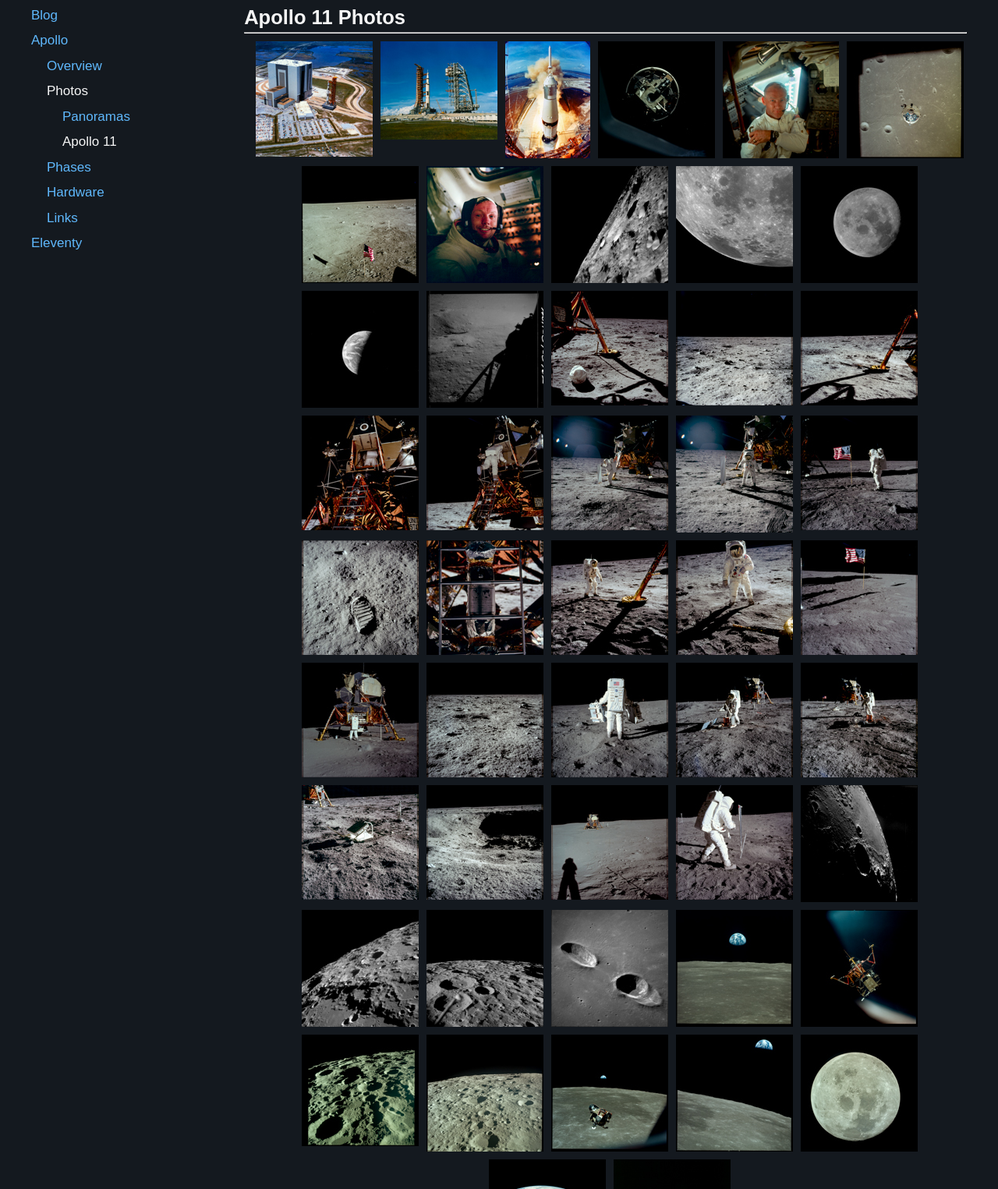
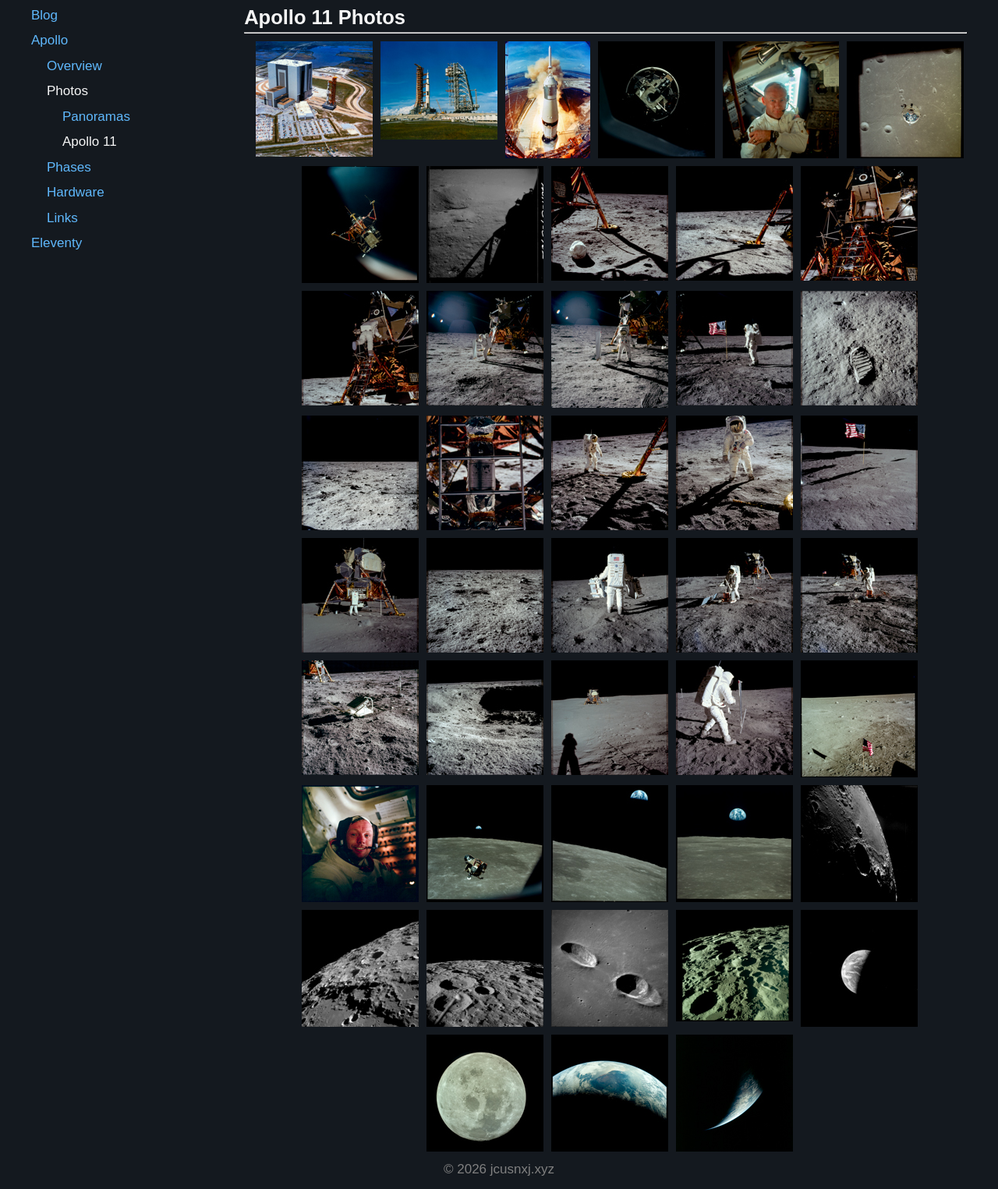
Before and after one commit to jcusnxj/11ty, an Eleventy site: page src/en/note/apollo/images/a11-photos.md in a window 1280 px wide. Shown: the part 82-1607 px from the top of the page at 78% size. Built offline with nearby package versions, Linux system fonts and the light colour scheme; Eleventy itself is replaced by a stand-in of ours; files that its build step writes are made by us from their sources.

Commit message:
content update

```diff
--- a/src/en/note/apollo/images/a11-photos.md
+++ b/src/en/note/apollo/images/a11-photos.md
@@ -14,7 +14,7 @@ eleventyNavigation:
     data-pswp-height="1971"
     target="_blank">
     <img src="/assets/img/apollo/apollo-11/thumbnails/69-HC-619.jpg" alt="" />
-    <span class="pswp-caption-content">Saturn V with Apollo 11 is rolled out of the Vehicle Assembly Building  to Launch Complex 39A. Photo No. 69-HC-619.</span>
+    <span class="pswp-caption-content">Apollo je vyváženo z montážní haly směrem k odpalovacímu komplexu 39A. Číslo snímku 69-HC-619.</span>
   </a>
 
   <a href="/assets/img/apollo/apollo-11/S69-38660.jpg"
@@ -22,7 +22,7 @@ eleventyNavigation:
     data-pswp-height="1680"
     target="_blank">
     <img src="/assets/img/apollo/apollo-11/thumbnails/S69-38660.jpg" alt="" />
-    <span class="pswp-caption-content">Saturn V with Apollo 11 and Mobile Service Structure at pad 39A. 1 July 1969. Photo No. S69-38660.</span>
+    <span class="pswp-caption-content">Raketa Saturn V se systémem Apollo 11 na startovací rampě 39A dne 1. července 1969. Číslo snímku S69-38660.</span>
   </a>
 
   <a href="/assets/img/apollo/apollo-11/KSC-69PC-420.jpg"
@@ -30,7 +30,7 @@ eleventyNavigation:
     data-pswp-height="2000"
     target="_blank">
     <img src="/assets/img/apollo/apollo-11/thumbnails/KSC-69PC-420.jpg" alt="" />
-    <span class="pswp-caption-content">Apollo 11 liftoff, from an automatic camera on the launch tower. Photo No. KSC-69PC-420.</span>
+    <span class="pswp-caption-content">Start rakety Saturn V se systémem Apollo 11 pořízený automatickou kamerou na startovací věži. Číslo snímku KSC-69PC-420.</span>
   </a>
 
   <a href="/assets/img/apollo/apollo-11/AS11-36-5313.jpg"
@@ -57,52 +57,12 @@ eleventyNavigation:
     <span class="pswp-caption-content">Velitelský modul Columbia krátce po odpojení od LM. Vlevo od CSM krátery Taruntius K a Taruntius P a hřeben Dorsum Cayeux. Vše součástí Mare Fecunditatis (Sea of Feritlity). V horní části fotografie krátery Anvil a Taruntius H. Čas mise někdy po 100:12:03 (čas odpojení). Číslo snímku AS11-37-5445.</span>
   </a>
 
-  <a href="/assets/img/apollo/apollo-11/AS11-37-5512.jpg"
+  <a href="/assets/img/apollo/apollo-11/AS11-44-6584.jpg"
     data-pswp-width="2000"
     data-pswp-height="2000"
     target="_blank">
-    <img src="/assets/img/apollo/apollo-11/thumbnails/AS11-37-5512.jpg" alt="" />
-    <span class="pswp-caption-content">Pohled na lunární povrch z LM po ukončení EVA. Vlajka USA a za ní televizní kamera. Číslo snímku AS11-37-5512.</span>
-  </a>
-
-  <a href="/assets/img/apollo/apollo-11/AS11-37-5528.jpg"
-    data-pswp-width="2000"
-    data-pswp-height="2000"
-    target="_blank">
-    <img src="/assets/img/apollo/apollo-11/thumbnails/AS11-37-5528.jpg" alt="" />
-    <span class="pswp-caption-content">Buzz Aldrin fotí Neila Amstronga po ukončení EVA bez helmy, ale jina stále v EVA obleku. Číslo snímku AS11-37-5528.</span>
-  </a>
-
-  <a href="/assets/img/apollo/apollo-11/AS11-38-5566.jpg"
-    data-pswp-width="2000"
-    data-pswp-height="2000"
-    target="_blank">
-    <img src="/assets/img/apollo/apollo-11/thumbnails/AS11-38-5566.jpg" alt="" />
-    <span class="pswp-caption-content">Snímek pořízen z oběžné dráhy Měsíce během návratu k Zemi. Číslo snímku AS11-38-5566.</span>
-  </a>
-
-  <a href="/assets/img/apollo/apollo-11/AS11-38-5613.jpg"
-    data-pswp-width="2000"
-    data-pswp-height="2000"
-    target="_blank">
-    <img src="/assets/img/apollo/apollo-11/thumbnails/AS11-38-5613.jpg" alt="" />
-    <span class="pswp-caption-content">Vzdalující se Měsíc po opuštění oběžné dráhy Měsíce (po tzv. trans-Earth injection). Číslo snímku AS11-38-5613.</span>
-  </a>
-
-  <a href="/assets/img/apollo/apollo-11/AS11-38-5666.jpg"
-    data-pswp-width="2000"
-    data-pswp-height="2000"
-    target="_blank">
-    <img src="/assets/img/apollo/apollo-11/thumbnails/AS11-38-5666.jpg" alt="" />
-    <span class="pswp-caption-content">Vzdalující se Měsíc po opuštění oběžné dráhy Měsíce (po tzv. trans-Earth injection). Číslo snímku AS11-38-5666.</span>
-  </a>
-
-  <a href="/assets/img/apollo/apollo-11/AS11-38-5719.jpg"
-    data-pswp-width="2000"
-    data-pswp-height="2000"
-    target="_blank">
-    <img src="/assets/img/apollo/apollo-11/thumbnails/AS11-38-5719.jpg" alt="" />
-    <span class="pswp-caption-content">Snímek pořízen během fáze přibližování k Zemi. Číslo snímku AS11-38-5719.</span>
+    <img src="/assets/img/apollo/apollo-11/thumbnails/AS11-44-6584.jpg" alt="" />
+    <span class="pswp-caption-content">LM po oddělení od CSM na oběžné dráze Měsíce. 250mm objektiv. Číslo snímku AS11-44-6584.</span>
   </a>
 
   <a href="/assets/img/apollo/apollo-11/AS11-39-5762.jpg"
@@ -110,7 +70,7 @@ eleventyNavigation:
     data-pswp-height="2000"
     target="_blank">
     <img src="/assets/img/apollo/apollo-11/thumbnails/AS11-39-5762.jpg" alt="" />
-    <span class="pswp-caption-content">Výhled z okénka Lunárního modulu po ukončení EVA. Číslo snímku AS11-39-5762.</span>
+    <span class="pswp-caption-content">Výhled z okénka Lunárního modulu po přístání a před EVA. Číslo snímku AS11-39-5762.</span>
   </a>
 
   <a href="/assets/img/apollo/apollo-11/AS11-40-5850.jpg"
@@ -119,14 +79,6 @@ eleventyNavigation:
     target="_blank">
     <img src="/assets/img/apollo/apollo-11/thumbnails/AS11-40-5850.jpg" alt="" />
     <span class="pswp-caption-content">První snímek během EVA pořízený Neilem Amstrongem. Na povrchu odhozený pytel s odpadem. Čas mise 109:30:53. Číslo snímku AS11-40-5850.</span>
-  </a>
-
-  <a href="/assets/img/apollo/apollo-11/AS11-40-5851.jpg"
-    data-pswp-width="2000"
-    data-pswp-height="1960"
-    target="_blank">
-    <img src="/assets/img/apollo/apollo-11/thumbnails/AS11-40-5851.jpg" alt="" />
-    <span class="pswp-caption-content">Snímek lunárního povrchu během EVA. Číslo snímku AS11-40-5851.</span>
   </a>
 
   <a href="/assets/img/apollo/apollo-11/AS11-40-5858.jpg"
@@ -153,7 +105,7 @@ eleventyNavigation:
     <span class="pswp-caption-content">Buzz Aldrin seskakující na vrchní příčku žebříku při zahájení EVA. Čas mise 109:41:56. Číslo snímku AS11-40-5866.</span>
   </a>
 
-  <a href="/assets/img/apollo/apollo-11/AS11-40-5872.jpg"
+   <a href="/assets/img/apollo/apollo-11/AS11-40-5872.jpg"
     data-pswp-width="2000"
     data-pswp-height="1960"
     target="_blank">
@@ -185,12 +137,20 @@ eleventyNavigation:
     <span class="pswp-caption-content">Buzz Aldrin udělal tento otisk na neporušeném povrchu, aby jej mohl následně vyfotografovat pro studium odborníky na mechaniku půdy. Čas mise 110:25:09. Číslo snímku AS11-40-5877.</span>
   </a>
 
+  <a href="/assets/img/apollo/apollo-11/AS11-40-5851.jpg"
+    data-pswp-width="2000"
+    data-pswp-height="1960"
+    target="_blank">
+    <img src="/assets/img/apollo/apollo-11/thumbnails/AS11-40-5851.jpg" alt="" />
+    <span class="pswp-caption-content">Snímek lunárního povrchu během EVA. Číslo snímku AS11-40-5851.</span>
+  </a>
+
   <a href="/assets/img/apollo/apollo-11/AS11-40-5899.jpg"
     data-pswp-width="2000"
     data-pswp-height="1960"
     target="_blank">
     <img src="/assets/img/apollo/apollo-11/thumbnails/AS11-40-5899.jpg" alt="" />
-    <span class="pswp-caption-content">Buzz Aldrin pořizuje fotografii pamětní plakety na žebříku lunárního modulu. Na plaketě stojí následující text: <br><br>HERE MEN FROM THE PLANET EARTH FIRST SET FOOT UPON THE MOON<br> JULY 1969, A. D.<br>WE CAME IN PEACE FOR ALL MANKIND<br><br> Čas mise 110:41:07. Číslo snímku AS11-40-5899.</span>
+    <span class="pswp-caption-content">Buzz Aldrin pořizuje fotografii pamětní plakety na žebříku lunárního modulu. Na plaketě stojí následující text: <br><br>HERE MEN FROM THE PLANET EARTH FIRST SET FOOT UPON THE MOON<br><br> JULY 1969, A. D.<br><br>WE CAME IN PEACE FOR ALL MANKIND<br><br> Čas mise 110:41:07. Číslo snímku AS11-40-5899.</span>
   </a>
 
   <a href="/assets/img/apollo/apollo-11/AS11-40-5902.jpg"
@@ -206,7 +166,7 @@ eleventyNavigation:
     data-pswp-height="1960"
     target="_blank">
     <img src="/assets/img/apollo/apollo-11/thumbnails/AS11-40-5903.jpg" alt="" />
-    <span class="pswp-caption-content">Žádná jiná Apollo fotografie nebyla reprodukována vicekrát než tento slavný portrét Buzze Aldrina. Postava fotografujícího Neila Amstronga se odráží v hledí Buzze Aldrina. Čas mise 110:42:14. Číslo snímku AS11-40-5903.</span>
+    <span class="pswp-caption-content">Žádná jiná Apollo fotografie nebyla reprodukována vícekrát než tento slavný portrét Buzze Aldrina. Postava fotografujícího Neila Amstronga se odráží v hledí Buzze Aldrina. Čas mise 110:42:14. Číslo snímku AS11-40-5903.</span>
   </a>
 
   <a href="/assets/img/apollo/apollo-11/AS11-40-5905.jpg"
@@ -289,6 +249,46 @@ eleventyNavigation:
     <span class="pswp-caption-content">Buzz Aldrin se snaží zatlouct do měsíčního povrchu tzv. "core tube" pro odběr vzorků půdy. Vedle stojí kolektor solárního větru. Vlevo na pozadí televizní kamera. Čas mise 111:11.31. Číslo snímku AS11-40-5963.</span>
   </a>
 
+  <a href="/assets/img/apollo/apollo-11/AS11-37-5512.jpg"
+    data-pswp-width="2000"
+    data-pswp-height="2000"
+    target="_blank">
+    <img src="/assets/img/apollo/apollo-11/thumbnails/AS11-37-5512.jpg" alt="" />
+    <span class="pswp-caption-content">Pohled na lunární povrch z LM po ukončení EVA. Vlajka USA a za ní televizní kamera. Číslo snímku AS11-37-5512.</span>
+  </a>
+
+  <a href="/assets/img/apollo/apollo-11/AS11-37-5528.jpg"
+    data-pswp-width="2000"
+    data-pswp-height="2000"
+    target="_blank">
+    <img src="/assets/img/apollo/apollo-11/thumbnails/AS11-37-5528.jpg" alt="" />
+    <span class="pswp-caption-content">Buzz Aldrin fotí Neila Amstronga po ukončení EVA. Neil Amstrong již bez helmy, ale jinak stále v kompletním EVA obleku. V dějinách lidstva první EVA na lunárním povrchu trvala 2 hodiny a 31 minut. Číslo snímku AS11-37-5528.</span>
+  </a>
+
+  <a href="/assets/img/apollo/apollo-11/AS11-44-6642.jpg"
+    data-pswp-width="2000"
+    data-pswp-height="2000"
+    target="_blank">
+    <img src="/assets/img/apollo/apollo-11/thumbnails/AS11-44-6642.jpg" alt="" />
+    <span class="pswp-caption-content">Vzletový stupeň LM při opětovném setkání s CSM na oběžné dráze Měsíce. Na povrchu Měsíce za ním Smythovo moře. 80mm objektiv. Číslo snímku AS11-44-6642.</span>
+  </a>
+
+  <a href="/assets/img/apollo/apollo-11/AS11-44-6652.jpg"
+    data-pswp-width="2000"
+    data-pswp-height="2000"
+    target="_blank">
+    <img src="/assets/img/apollo/apollo-11/thumbnails/AS11-44-6652.jpg" alt="" />
+    <span class="pswp-caption-content">Východ Země pořízený během oběhu Měsíce. Tmavší oblast v levé částí je Smythovo moře, v pravé části pak kráter Neper. 250mm objektiv. Číslo snímku AS11-44-6652.</span>
+  </a>
+
+  <a href="/assets/img/apollo/apollo-11/AS11-44-6555.jpg"
+    data-pswp-width="2000"
+    data-pswp-height="2000"
+    target="_blank">
+    <img src="/assets/img/apollo/apollo-11/thumbnails/AS11-44-6555.jpg" alt="" />
+    <span class="pswp-caption-content">Východ Země. Pořízeno z kabiny CM na oběžné dráze Měsíce. Objektiv 250mm. Číslo snímku AS11-44-6555.</span>
+  </a>
+
   <a href="/assets/img/apollo/apollo-11/AS11-42-6241.jpg"
     data-pswp-width="2000"
     data-pswp-height="2000"
@@ -321,22 +321,6 @@ eleventyNavigation:
     <span class="pswp-caption-content">Kráter Messier (vlevo) a Messier A (vpravo). Snímek pořízen z oběžné dráhy Měsíce. Číslo snímku AS11-42-6304.</span>
   </a>
 
-  <a href="/assets/img/apollo/apollo-11/AS11-44-6555.jpg"
-    data-pswp-width="2000"
-    data-pswp-height="2000"
-    target="_blank">
-    <img src="/assets/img/apollo/apollo-11/thumbnails/AS11-44-6555.jpg" alt="" />
-    <span class="pswp-caption-content">Východ Země. Pořízeno z kabiny CM na oběžné dráze Měsíce. Objektiv 250mm. Číslo snímku AS11-44-6555.</span>
-  </a>
-
-  <a href="/assets/img/apollo/apollo-11/AS11-44-6584.jpg"
-    data-pswp-width="2000"
-    data-pswp-height="2000"
-    target="_blank">
-    <img src="/assets/img/apollo/apollo-11/thumbnails/AS11-44-6584.jpg" alt="" />
-    <span class="pswp-caption-content">LM po oddělení od CSM na oběžné dráze Měsíce. 250mm objektiv. Číslo snímku AS11-44-6584.</span>
-  </a>
-
   <a href="/assets/img/apollo/apollo-11/AS11-44-6610.jpg"
     data-pswp-width="2000"
     data-pswp-height="1913"
@@ -345,28 +329,12 @@ eleventyNavigation:
     <span class="pswp-caption-content">Měsíční povrch v okolí kráteru Daedalus. Pořízeno z oběžné dráhy Měsíce. 250mm objektiv. Číslo snímku AS11-44-6610.</span>
   </a>
 
-  <a href="/assets/img/apollo/apollo-11/AS11-44-6614.jpg"
+  <a href="/assets/img/apollo/apollo-11/AS11-38-5719.jpg"
     data-pswp-width="2000"
     data-pswp-height="2000"
     target="_blank">
-    <img src="/assets/img/apollo/apollo-11/thumbnails/AS11-44-6614.jpg" alt="" />
-    <span class="pswp-caption-content">Měsíční povrch v okolí kráteru Daedalus. Pořízeno z oběžné dráhy Měsíce. 250mm objektiv. Číslo snímku AS11-44-6614.</span>
-  </a>
-
-  <a href="/assets/img/apollo/apollo-11/AS11-44-6642.jpg"
-    data-pswp-width="2000"
-    data-pswp-height="2000"
-    target="_blank">
-    <img src="/assets/img/apollo/apollo-11/thumbnails/AS11-44-6642.jpg" alt="" />
-    <span class="pswp-caption-content">Vzletový stupeň LM při opětovném setkání s CSM na oběžné dráze Měsíce. Na povrchu Měsíce za ním Smythovo moře. 80mm objektiv. Číslo snímku AS11-44-6642.</span>
-  </a>
-
-  <a href="/assets/img/apollo/apollo-11/AS11-44-6652.jpg"
-    data-pswp-width="2000"
-    data-pswp-height="2000"
-    target="_blank">
-    <img src="/assets/img/apollo/apollo-11/thumbnails/AS11-44-6652.jpg" alt="" />
-    <span class="pswp-caption-content">Východ Země pořízený během oběhu Měsíce. Tmavší oblast v levé částí je Smythovo moře, v pravé části pak kráter Neper. 250mm objektiv. Číslo snímku AS11-44-6652.</span>
+    <img src="/assets/img/apollo/apollo-11/thumbnails/AS11-38-5719.jpg" alt="" />
+    <span class="pswp-caption-content">Snímek pořízen během fáze přibližování k Zemi. Číslo snímku AS11-38-5719.</span>
   </a>
 
   <a href="/assets/img/apollo/apollo-11/AS11-44-6665.jpg"
```
Also changed, not shown: src/cs/note/apollo/images/apollo-11-fotky.md (+58 -90 lines), src/assets/img/apollo/apollo-11/AS11-38-5566.jpg (deleted), src/assets/img/apollo/apollo-11/AS11-38-5666.jpg (deleted), src/assets/img/apollo/apollo-11/thumbnails/AS11-38-5566.jpg (deleted), src/assets/img/apollo/apollo-11/thumbnails/AS11-38-5613.jpg (deleted), src/assets/img/apollo/apollo-11/thumbnails/AS11-38-5666.jpg (deleted), src/assets/img/apollo/apollo-11/thumbnails/AS11-44-6614.jpg (deleted), 2 other files.
